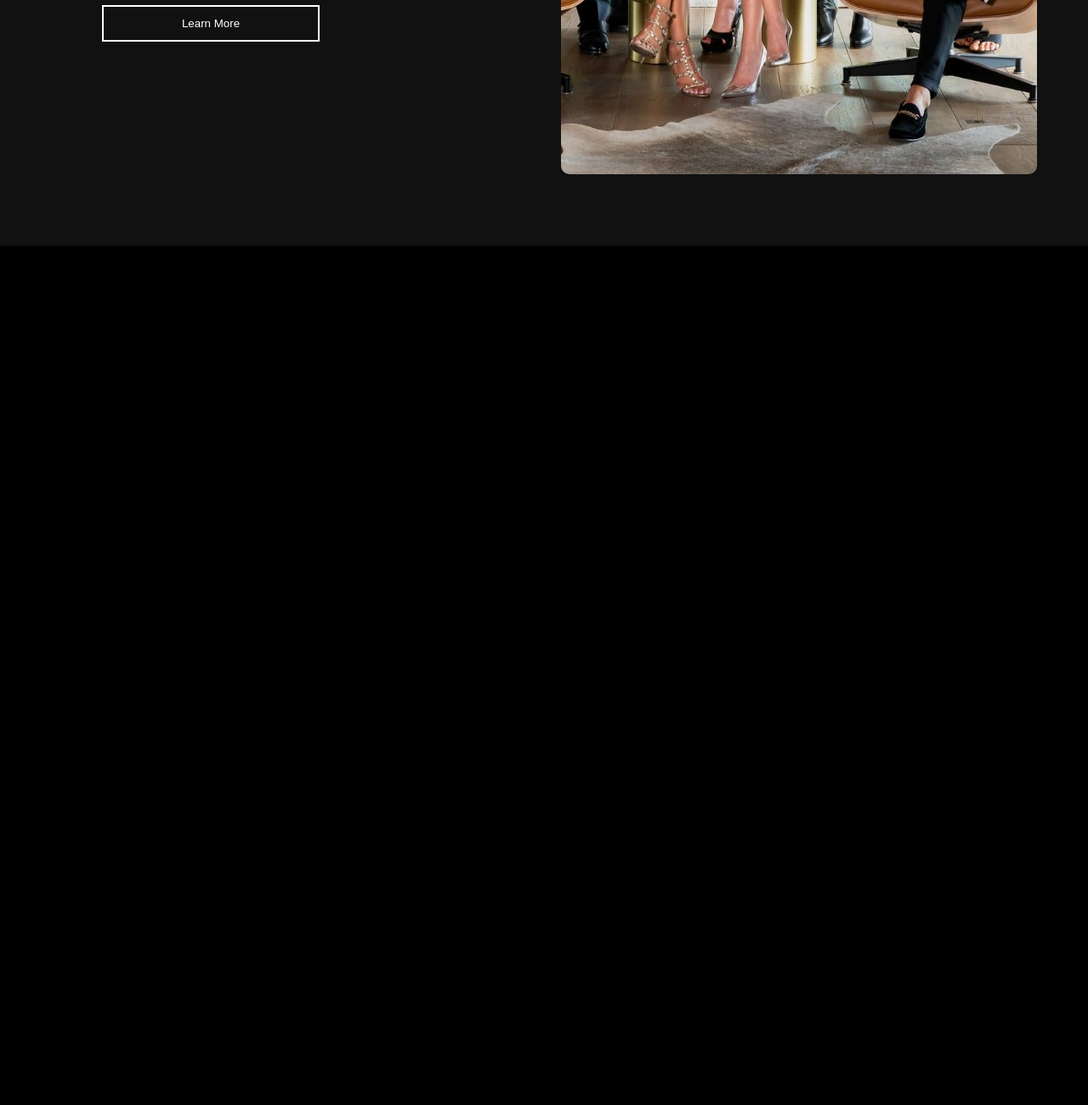
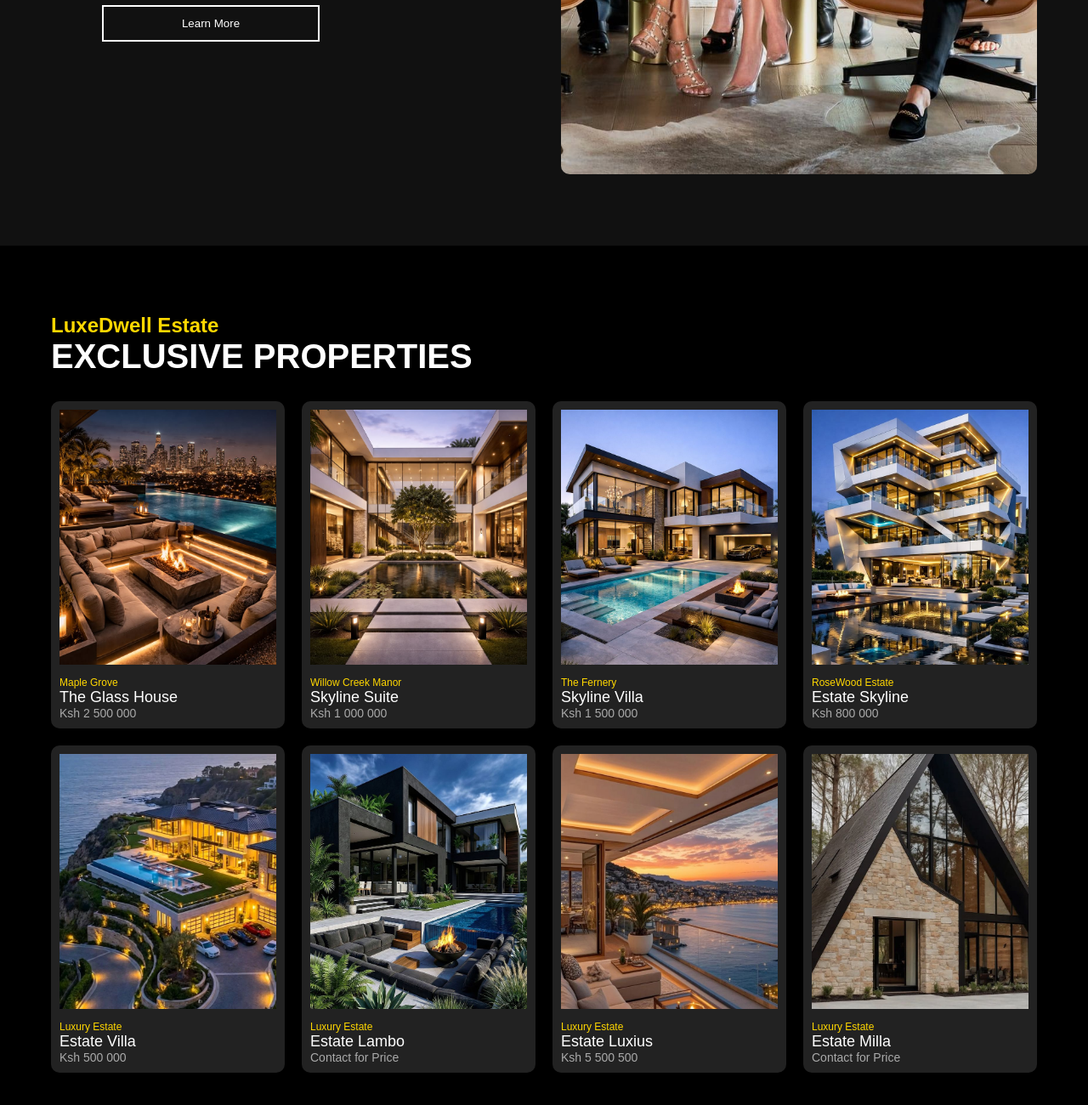
Before and after one commit to favourkendi-dev/LuxeDwell-RealEstate-website, a plain HTML site: page index.html in a window 1280 px wide. Shown: the part 1651-2951 px from the top of the page at 85% size. Before the commit the page ends 1940 px from the top, so only its background shows below. Drawn offline with Linux system fonts and the light colour scheme.

Commit message:
feat:add new photo gallery section

```diff
--- a/index.html
+++ b/index.html
@@ -33,7 +33,7 @@
 
    <!-- Our Team -->
   <section class="about">
-    <h2 class="team">Our Team</h2>
+    <h2 class="team">Meet The Team</h2>
 
     <div class="about-grid">
       <div class="about-text">
@@ -60,6 +60,75 @@
     </div>
   </section>
 
+   <section class="gallery">
+    <div class="gallery-header">
+      <h2>LuxeDwell Estate</h2>
+      <h1>EXCLUSIVE PROPERTIES</h1>
+    </div>
+
+    <div class="grid">
+      <div class="card">
+        <img src="images/img1.jpeg">
+        <p class="type">Maple Grove</p>
+        <p class="title">The Glass House</p>
+        <p class="price">Ksh 2 500 000</p>
+      </div>
+
+      <div class="card">
+        <img src="images/img2.jpeg">
+        <p class="type">Willow Creek Manor</p>
+        <p class="title">Skyline Suite</p>
+        <p class="price">Ksh 1 000 000</p>
+      </div>
+
+      <div class="card">
+        <img src="images/img3.jpeg">
+        <p class="type">The Fernery</p>
+        <p class="title">Skyline Villa</p>
+        <p class="price">Ksh 1 500 000</p>
+      </div>
+
+      <div class="card">
+        <img src="images/img4.jpeg">
+        <p class="type">RoseWood Estate</p>
+        <p class="title">Estate Skyline</p>
+        <p class="price">Ksh 800 000</p>
+      </div>
+
+      <div class="card">
+        <img src="images/img5.jpeg">
+        <p class="type">Luxury Estate</p>
+        <p class="title">Estate Villa</p>
+        <p class="price">Ksh 500 000</p>
+      </div>
+
+      <div class="card">
+        <img src="images/img25.jpeg">
+        <p class="type">Luxury Estate</p>
+        <p class="title">Estate Lambo</p>
+        <p class="price">Contact for Price</p>
+      </div>
+
+      <div class="card">
+        <img src="images/img9.jpeg">
+        <p class="type">Luxury Estate</p>
+        <p class="title">Estate Luxius</p>
+        <p class="price">Ksh 5 500 500</p>
+      </div>
+
+      <div class="card">
+        <img src="images/img17.jpeg">
+        <p class="type">Luxury Estate</p>
+        <p class="title">Estate Milla</p>
+        <p class="price">Contact for Price</p>
+      </div>
+
+
+
+    </div>
+  </section>
+
+
 
 </body>
 </html>
--- a/style.css
+++ b/style.css
@@ -165,3 +165,61 @@ body {
 .team{
   font-size: 36px;
 }
+
+.card {
+  background: #222;
+  padding: 10px;
+  border-radius: 10px;
+}
+
+.card img {
+  width: 100%;
+  height: 300px;
+  object-fit: cover;
+}
+
+.type {
+  color: gold;
+  font-size: 12px;
+  margin-top: 10px;
+}
+
+.title {
+  font-size: 18px;
+}
+
+.price {
+  color: #aaa;
+  font-size: 14px;
+}
+
+/* CTA */
+.cta {
+  height: 60vh;
+  background: url("images/background.jpeg") center/cover fixed;
+  position: relative;
+  display: flex;
+  justify-content: center;
+  align-items: center;
+}
+
+.cta::after {
+  content: "";
+  position: absolute;
+  width: 100%;
+  height: 100%;
+  background: rgba(0,0,0,0.6);
+}
+
+.cta-content {
+  position: relative;
+  text-align: center;
+}
+
+.cta button {
+  margin-top: 20px;
+  padding: 12px 20px;
+  background: gold;
+  border: none;
+  cursor: pointer;
+}
```
Also changed, not shown: images/img1.jpeg (added), images/img17.jpeg (added), images/img2.jpeg (added), images/img25.jpeg (added), images/img3.jpeg (added), images/img4.jpeg (added), images/img5.jpeg (added), images/img9.jpeg (added).
